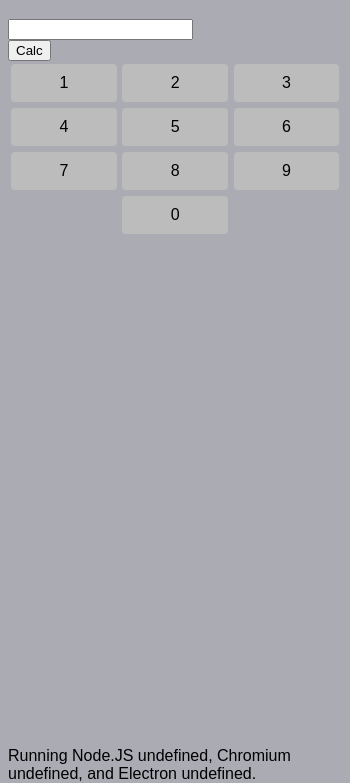
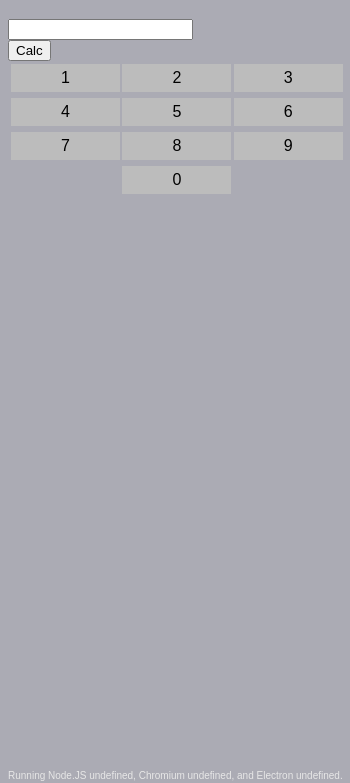
Before and after one commit to bdistin/calculectron, an Electron app: page index.html in a window 350 px wide. Shown: the part 61-844 px from the top of the page. Drawn offline with Linux system fonts and the light colour scheme.

Commit message:
Changed numButton style and spacing. Adjusted footer to be a real footer.

```diff
--- a/Stylesheets/defaultStyle.css
+++ b/Stylesheets/defaultStyle.css
@@ -10,13 +10,12 @@ html {
 	background-color: #bcbcbc;
 	color: black;
 	border: none;
-	padding: 10px;
+	padding: 5px;
 	text-align: center;
 	text-decoration: none;
 	display: inline-block;
 	font-size: 16px;
-	border-radius: 4px;
-	width: 95%;
+	width: 98%;
 	margin: 3px;
 }
 
@@ -24,3 +23,9 @@ html {
 	background-color: black;
 	color: #e7e7e7;
 }
+
+footer {
+	font-size: 10px;
+	color: #e7e7e7;
+	margin-bottom: 2px;
+}
```
